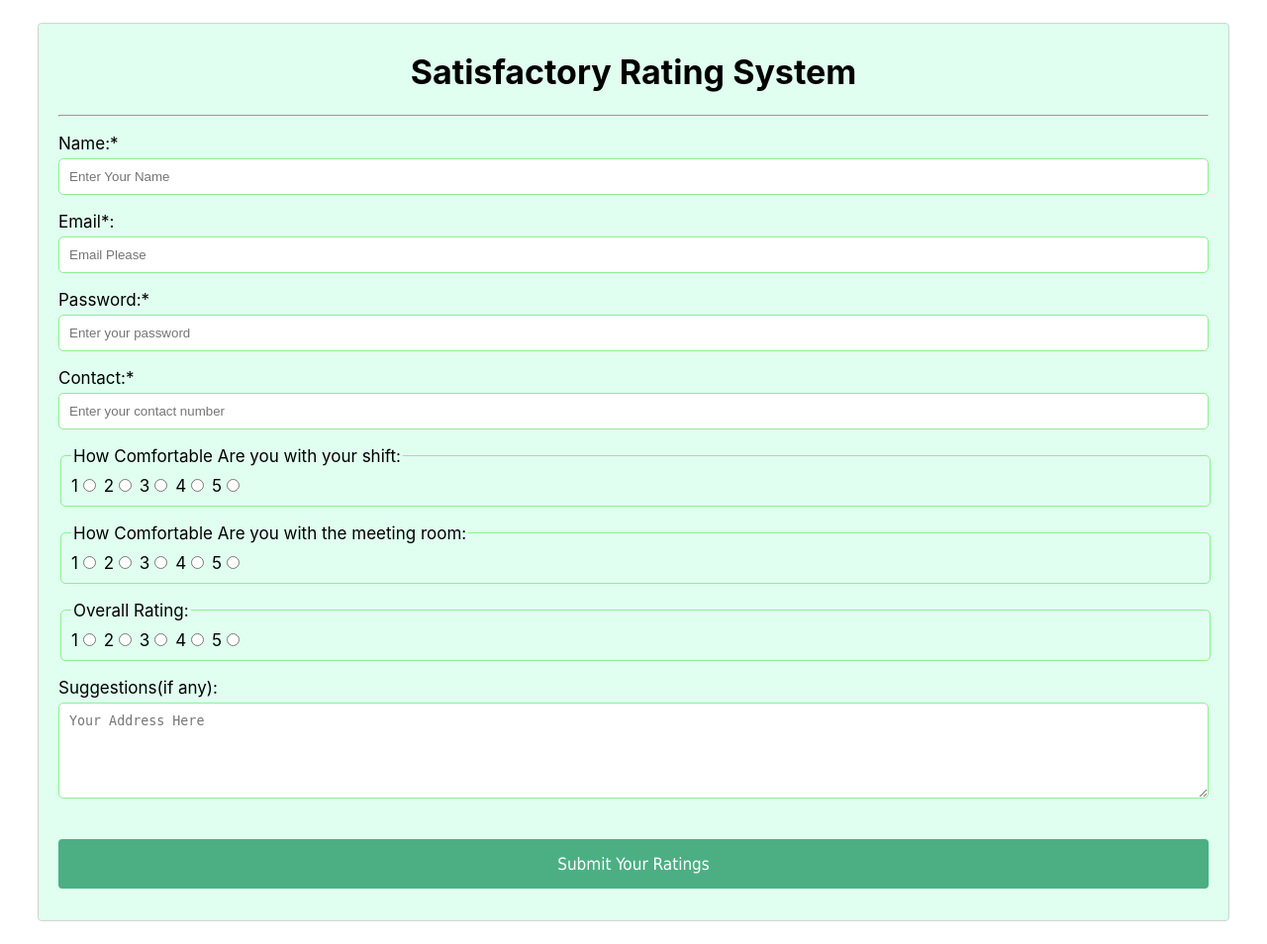
After one commit to deepankarvarma/DayForce-HackX, a Django app: template dayforce/template/srs.html in a window 1280 px wide. The commit adds this page. Shown: the whole page at 99% size. Run offline with Django 3.2, Linux system fonts and the light colour scheme; the template is opened without the code that fills it, so the values that code supplies are empty.

Commit message:
added more pages

```diff
--- a/dayforce/static/css/register.css
+++ b/dayforce/static/css/register.css
@@ -1,11 +1,11 @@
 *{
     box-sizing: border-box;
-
+    /* changing the size of the box model */
 }
 body{
     font-family: -apple-system, BlinkMacSystemFont, 'Segoe UI', Roboto, Oxygen, Ubuntu, Cantarell, 'Open Sans', 'Helvetica Neue', sans-serif;
     margin:15px 30px;
-
+    /* 15px:- top and bottom ; 30px:- left and right */
     font-size: 17px;
     padding: 8px;
 
@@ -15,12 +15,13 @@ body{
     padding: 5px 20px 15px 20px;
     border: 1px groove lightgray;
     border-radius: 4px;
-
+    /* to curve the border corners */
 }
 input[type="email"],
 input[type="number"],
 input[type="password"],
 input[type="text"],
+input[type="date"],
 select,
 textarea{
     width: 100%;
@@ -31,7 +32,7 @@ textarea{
 }
 fieldset{
     width: 100%;
-    height: 10%;
+    height: 100%;
     padding: 10px;
     border: 1px solid lightgreen;
     border-radius: 5px;
--- a/dayforce/template/login.html
+++ b/dayforce/template/login.html
@@ -4,9 +4,10 @@
     <link rel="stylesheet" href="../static/css/register.css">
   </head>
   <body>
+    <form method="POST" action="" class="container">
     <h1 class="main_head">Employee Login</h1>
 <hr>
-    <form method="POST" action="">
+
       {% csrf_token %}
       <p>Name:*
         <br><input type="text" name="t1" required placeholder="Enter Your Name">
--- a/dayforce/template/register.html
+++ b/dayforce/template/register.html
@@ -6,8 +6,8 @@
     <link rel="stylesheet" href="../static/css/register.css">
 </head>
 <body>
-<form method ="POST " action="">
-{% csrf_token %}
+<form method ="POST " action="" class="container">
+
 <h1 class="main_head">Employee Registration</h1>
 <hr>
 <p>Name:*
--- /dev/null
+++ b/dayforce/template/srs.html
@@ -0,0 +1,64 @@
+<!DOCTYPE html>
+<html lang="en">
+<head>
+    <meta charset="UTF-8">
+    <meta http-equiv="X-UA-Compatible" content="IE=edge">
+    <meta name="viewport" content="width=device-width, initial-scale=1.0">
+    <title>Satisfactory Rating System | DayFORCE</title>
+    <link rel="stylesheet" href="../static/css/register.css">
+</head>
+<form class="container" method ="POST">
+<body>
+
+    <h1 class="main_head">Satisfactory Rating System</h1>
+<hr>
+
+<p> Name:*
+    <br><input type="text" name="t1" required placeholder="Enter Your Name">
+</p>
+
+<p>
+    Email*: <br>
+    <input type="email" name="t2 " id="email" required placeholder="Email Please">
+</p>
+
+<p> Password:*<br><input type="password" required placeholder="Enter your password" name="t3">
+</p>
+<p>
+Contact:*<br><input type="number" name="t4" required placeholder="Enter your contact number">
+</p>
+<p><fieldset>
+    <legend>How Comfortable Are you with your shift:</legend>
+    1<input type="radio" name="Gender" id="">
+    2<input type="radio" name="Gender" id="">
+    3<input type="radio" name="Gender" id="">
+    4<input type="radio" name="Gender" id="">
+    5<input type="radio" name="Gender" id="">
+    </fieldset>
+    </p>
+    <p><fieldset>
+        <legend>How Comfortable Are you with the  meeting room:</legend>
+        1<input type="radio" name="Gender" id="">
+        2<input type="radio" name="Gender" id="">
+        3<input type="radio" name="Gender" id="">
+        4<input type="radio" name="Gender" id="">
+        5<input type="radio" name="Gender" id="">
+        </fieldset>
+        </p>
+        <p><fieldset>
+            <legend>Overall Rating:</legend>
+            1<input type="radio" name="Gender" id="">
+            2<input type="radio" name="Gender" id="">
+            3<input type="radio" name="Gender" id="">
+            4<input type="radio" name="Gender" id="">
+            5<input type="radio" name="Gender" id="">
+            </fieldset>
+            </p>
+    <p>
+        Suggestions(if any): <br>
+        <textarea name="t6" id="" cols="100" rows="5"  placeholder="Your Address Here"></textarea>
+    </p>
+<input type="submit" value="Submit Your Ratings">
+</p></form>
+</body>
+</html>
```
Also changed, not shown: dayforce/template/feedback.html (added, +37 -0 lines), dayforce/template/grs.html (added, +45 -0 lines), dayforce/template/more.html (+8 -1 lines), dayforce/template/meetingroom.html (added).
